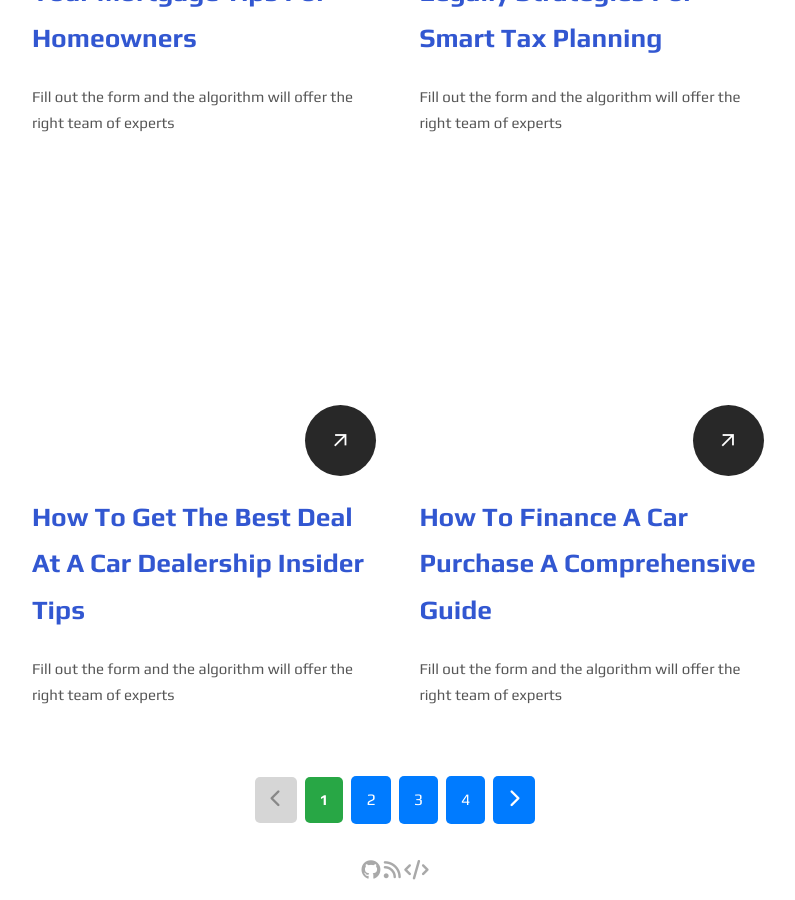
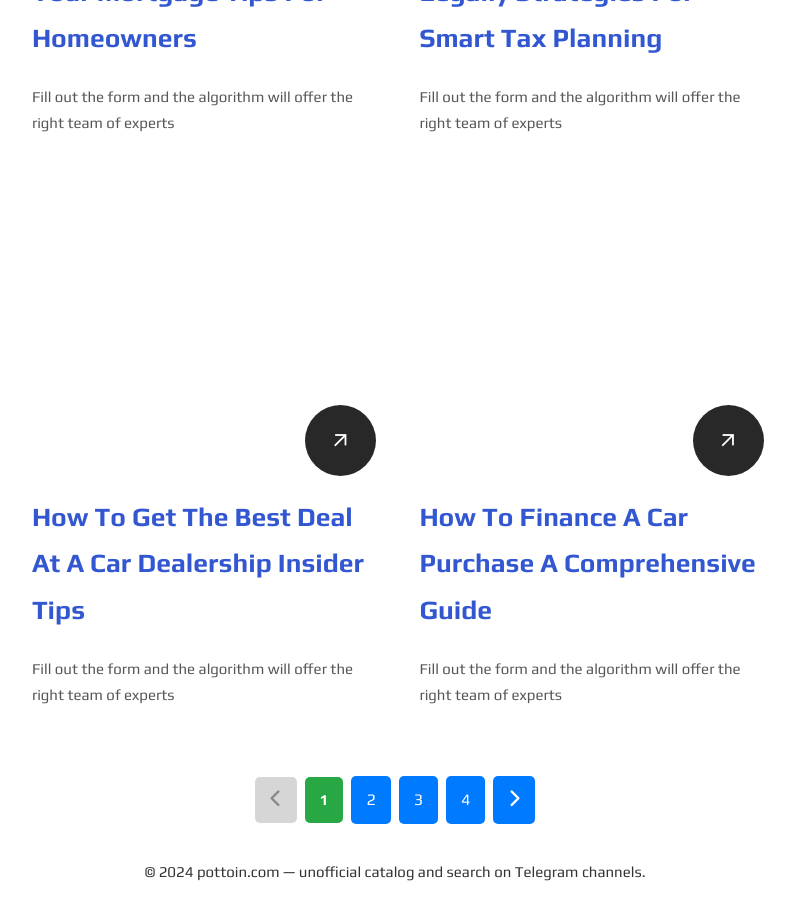
Before and after one commit to ZollaMaga/newsblog, a Jekyll site: the page built from index.html, in a window 1280 px wide and 900 px high, scrolled down 2217 px. Shown: the whole window, without its empty margins (245-1040 px from the left). Built offline with Jekyll 4.4.1, drawn with Linux system fonts in a browser that asks for light colours; the list of posts is cut into pages by our own code.

Commit message:
Update default.html

```diff
--- a/_layouts/default.html
+++ b/_layouts/default.html
@@ -77,28 +77,7 @@ nav a{margin-left:20px;color:#333;text-align:right;font-weight:400;letter-spacin
 </body>
 
 <footer class="social-footer">
-  <div class="social-footer-icons">
-    {% if site.author.github %}
-    <a href="https://github.com/{{ site.author.github }}" title="Github profile" target="_blank"
-      rel="noopener noreferrer"><i class="fa fa-brands fa-github" aria-hidden="true"></i></a>
-    {% endif %}
-    {% if site.author.twitter %}
-    <a href="https://twitter.com/{{ site.author.twitter }}" title="Twitter" target="_blank" rel="noopener noreferrer"><i
-      class="fa fa-brands fa-twitter" aria-hidden="true"></i></a>
-    {% endif %}
-    {% if site.author.mastodon %}
-    <a href="https://{{ site.author.mastodon }}" title="Twitter" target="_blank" rel="noopener noreferrer"><i
-      class="fa fa-brands fa-mastodon" aria-hidden="true"></i></a>
-    {% endif %}
-    {% if site.author.linkedin %}
-    <a href="https://www.linkedin.com/in/{{ site.author.linkedin }}" title="Linkedin" target="_blank" rel="noopener noreferrer"><i
-      class="fa fa-brands fa-linkedin" aria-hidden="true"></i></a>
-    {% endif %}
-    <a href="{{site.url}}{{ site.baseurl }}/atom.xml" title="Feed RSS" target="_blank" rel="noopener noreferrer"><i
-        class="fa fa-solid fa-rss" aria-hidden="true"></i></a>
-    <a href="https://github.com/DavideBri/Gesko" title="Browse the code" target="_blank" rel="noopener noreferrer"><i
-        class="fa fa-solid fa-code" aria-hidden="true"></i></a>
-  </div>
+© 2024 pottoin.com — unofficial catalog and search on Telegram channels.
 </footer>
 
 
```
